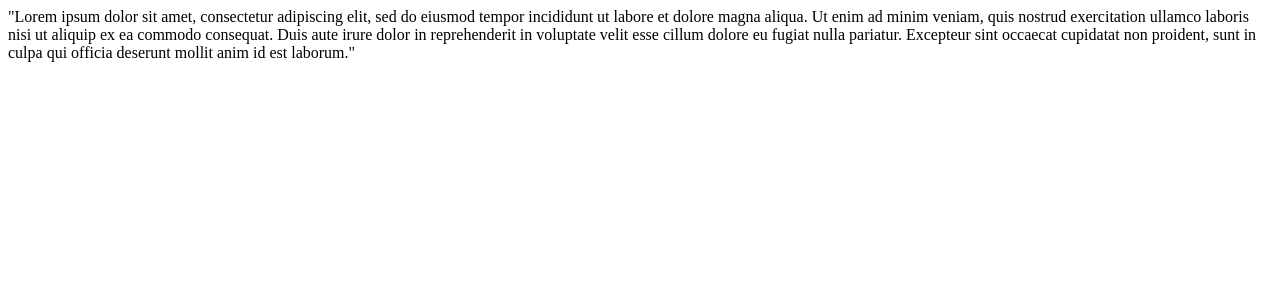
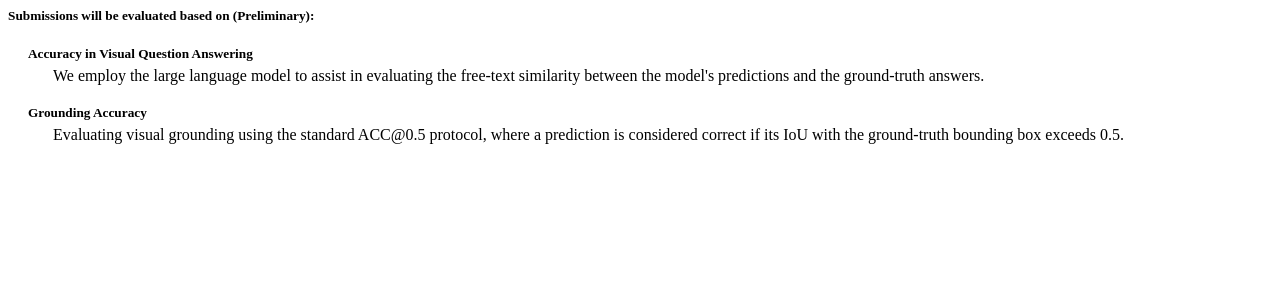
Before and after one commit to Natsume0124/MRC-2, a Python web app: template templates/evaluation_details.html in a window 1280 px wide. Shown: the top 300 px of the page. Run offline with Jinja, Linux system fonts and the light colour scheme; the template is opened without the code that fills it, so the values that code supplies are empty.

Commit message:
Update evaluation_details.html

```diff
--- a/templates/evaluation_details.html
+++ b/templates/evaluation_details.html
@@ -1 +1,18 @@
-<p>"Lorem ipsum dolor sit amet, consectetur adipiscing elit, sed do eiusmod tempor incididunt ut labore et dolore magna aliqua. Ut enim ad minim veniam, quis nostrud exercitation ullamco laboris nisi ut aliquip ex ea commodo consequat. Duis aute irure dolor in reprehenderit in voluptate velit esse cillum dolore eu fugiat nulla pariatur. Excepteur sint occaecat cupidatat non proident, sunt in culpa qui officia deserunt mollit anim id est laborum."</p>
+  <h5>Submissions will be evaluated based on (Preliminary):</h5>
+
+  <ul style="list-style-type: none; padding-left: 20px;">
+    <li>
+      <h5 style="margin: 15px 0 5px 0;">Accuracy in Visual Question Answering</h5>
+      <p style="margin: 0 0 20px 25px;">We employ the large language model to assist in evaluating the free-text similarity between the model's predictions and the ground-truth answers.</p>
+    </li>
+
+    <li>
+      <h5 style="margin: 15px 0 5px 0;">Grounding Accuracy</h5>
+      <p style="margin: 0 0 20px 25px;">Evaluating visual grounding using the standard ACC@0.5 protocol, where a prediction is considered correct if its IoU with the ground-truth bounding box exceeds 0.5.</p>
+    </li>
+
+<!--     <li>
+      <h5 style="margin: 15px 0 5px 0;">Generalization across Scenarios</h5>
+      <p style="margin: 0 0 20px 25px;">The performance across diverse scene configurations.</p>
+    </li> -->
+  </ul>
```
